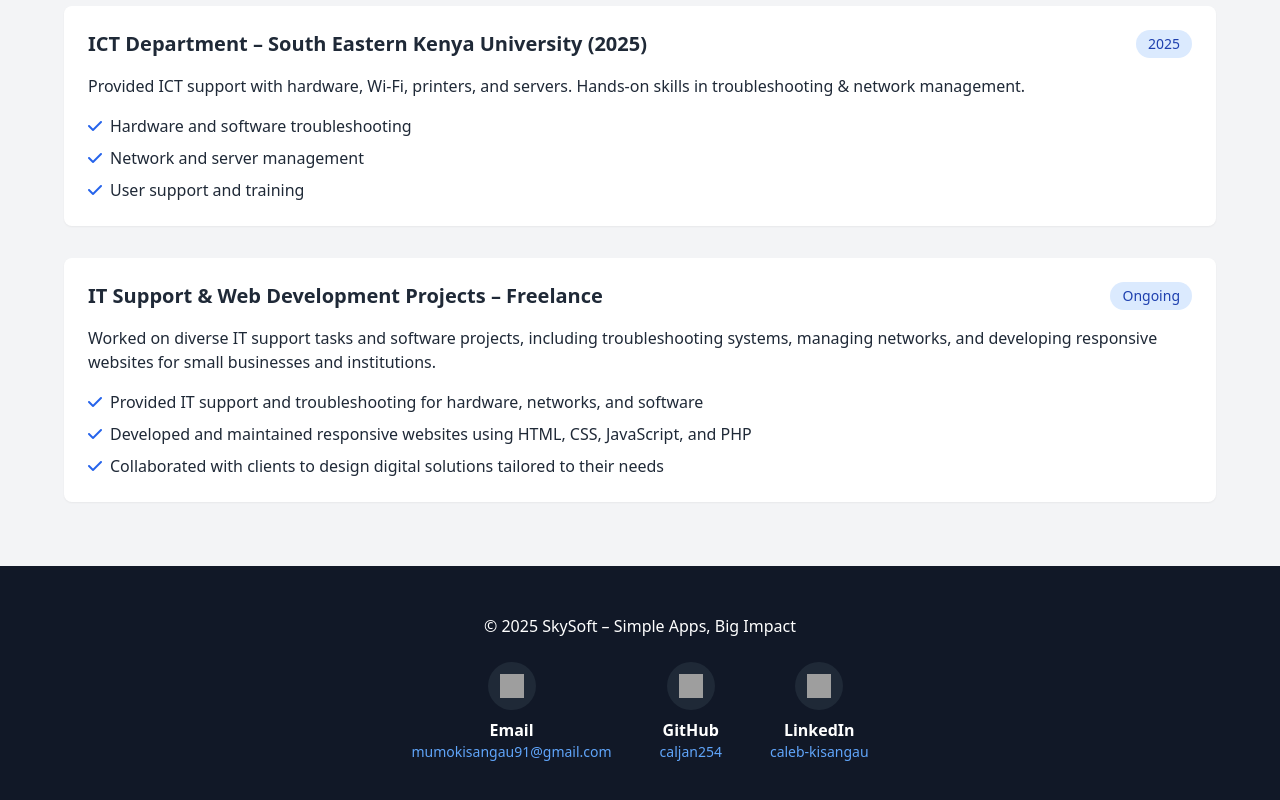
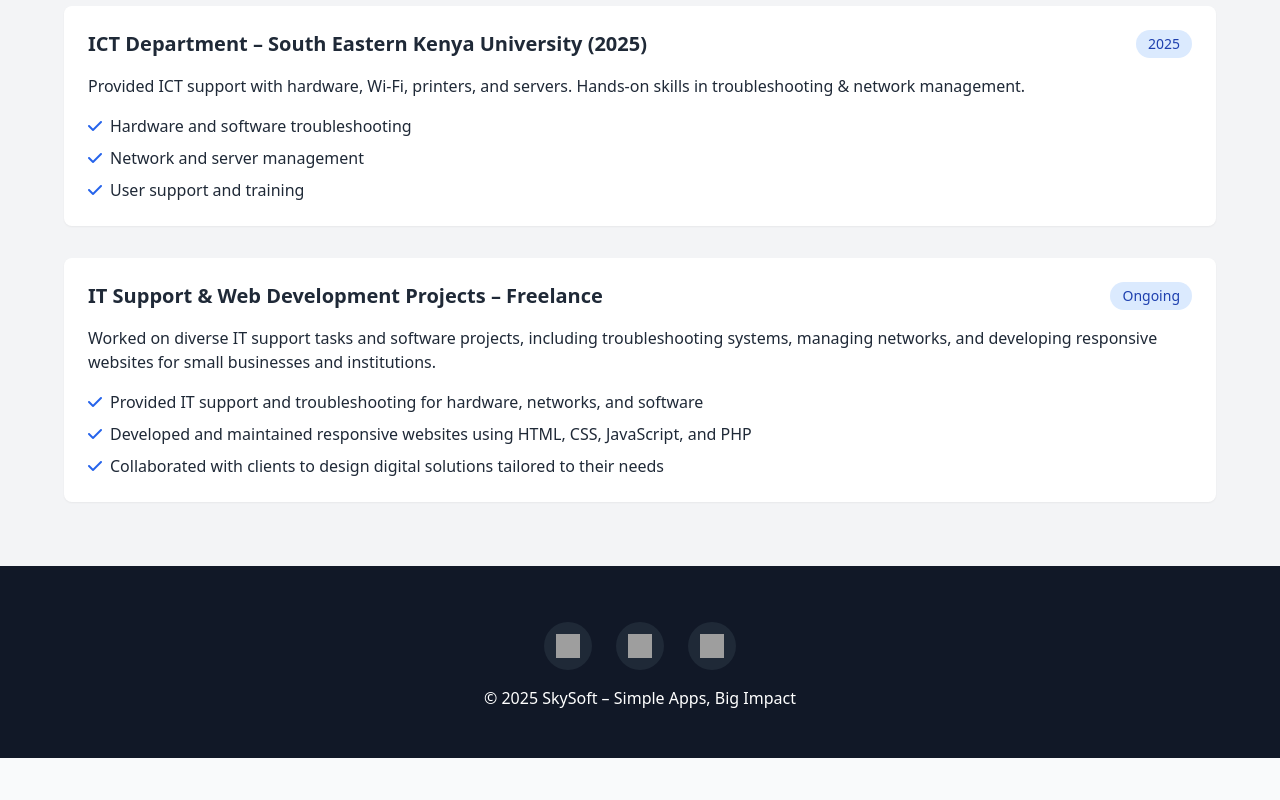
Before and after one commit to Caljan254/portfolio, a plain HTML site: page index.html in a window 1280 px wide. Shown: the part 2311-3111 px from the top of the page. After the commit the page ends 3069 px from the top, so only its background shows below. Drawn offline with nearby package versions, Linux system fonts and the light colour scheme; grey boxes are pictures that could not be loaded.

Commit message:
removing links in icons of social media

```diff
--- a/index.html
+++ b/index.html
@@ -606,59 +606,34 @@
         </div>
     </main>
 
- <!-- Footer -->
-<footer class="bg-gray-900 text-white py-8 text-center theme-transition no-print">
-  <div class="max-w-6xl mx-auto flex flex-col items-center p-4">
-    <p>© 2025 SkySoft – Simple Apps, Big Impact</p>
+    <!-- Footer -->
+    <footer class="bg-gray-900 text-white py-8 text-center theme-transition no-print">
 
-    <!-- Social Links -->
-    <div class="flex flex-wrap justify-center gap-12 mt-6">
+        <!-- Social Icons -->
+        <div class="flex flex-row justify-center gap-6 mt-6">
+            <!-- Email -->
+            <a href="mailto:mumokisangau91@gmail.com" target="_blank"
+                class="bg-gray-800 dark:bg-gray-200 p-3 rounded-full">
+                <img src="https://img.icons8.com/ios-filled/50/1E90FF/new-post.png" alt="Email" class="w-6 h-6">
+            </a>
 
-      <!-- Email -->
-      <div class="flex flex-col items-center">
-        <a href="mailto:mumokisangau91@gmail.com" target="_blank"
-           class="bg-gray-800 dark:bg-gray-200 p-3 rounded-full mb-2">
-          <img src="https://img.icons8.com/ios-filled/50/1E90FF/new-post.png"
-               alt="Email" class="w-6 h-6">
-        </a>
-        <p class="font-semibold">Email</p>
-        <a href="mailto:mumokisangau91@gmail.com" target="_blank"
-           class="text-blue-400 dark:text-blue-600 hover:underline text-sm">
-          mumokisangau91@gmail.com
-        </a>
-      </div>
+            <!-- GitHub -->
+            <a href="https://github.com/caljan254" target="_blank"
+                class="bg-gray-800 dark:bg-gray-200 p-3 rounded-full">
+                <img src="https://img.icons8.com/ios-glyphs/50/1E90FF/github.png" alt="GitHub" class="w-6 h-6">
+            </a>
 
-      <!-- GitHub -->
-      <div class="flex flex-col items-center">
-        <a href="https://github.com/caljan254" target="_blank"
-           class="bg-gray-800 dark:bg-gray-200 p-3 rounded-full mb-2">
-          <img src="https://img.icons8.com/ios-glyphs/50/1E90FF/github.png"
-               alt="GitHub" class="w-6 h-6">
-        </a>
-        <p class="font-semibold">GitHub</p>
-        <a href="https://github.com/caljan254" target="_blank"
-           class="text-blue-400 dark:text-blue-600 hover:underline text-sm">
-          caljan254
-        </a>
-      </div>
+            <!-- LinkedIn -->
+            <a href="https://www.linkedin.com/in/caleb-kisangau-713824350/" target="_blank"
+                class="bg-gray-800 dark:bg-gray-200 p-3 rounded-full">
+                <img src="https://img.icons8.com/ios-filled/50/1E90FF/linkedin.png" alt="LinkedIn" class="w-6 h-6">
+            </a>
+        </div>
+        <div class="max-w-6xl mx-auto flex flex-col items-center p-4">
+            <p>© 2025 SkySoft – Simple Apps, Big Impact</p>
+        </div>
+    </footer>
 
-      <!-- LinkedIn -->
-      <div class="flex flex-col items-center">
-        <a href="https://www.linkedin.com/in/caleb-kisangau-713824350/" target="_blank"
-           class="bg-gray-800 dark:bg-gray-200 p-3 rounded-full mb-2">
-          <img src="https://img.icons8.com/ios-filled/50/1E90FF/linkedin.png"
-               alt="LinkedIn" class="w-6 h-6">
-        </a>
-        <p class="font-semibold">LinkedIn</p>
-        <a href="https://www.linkedin.com/in/caleb-kisangau-713824350/" target="_blank"
-           class="text-blue-400 dark:text-blue-600 hover:underline text-sm">
-          caleb-kisangau
-        </a>
-      </div>
-
-    </div>
-  </div>
-</footer>
 
 
     <!-- Back to top button -->
```
Also changed, not shown: contact.html (+3 -16 lines).
